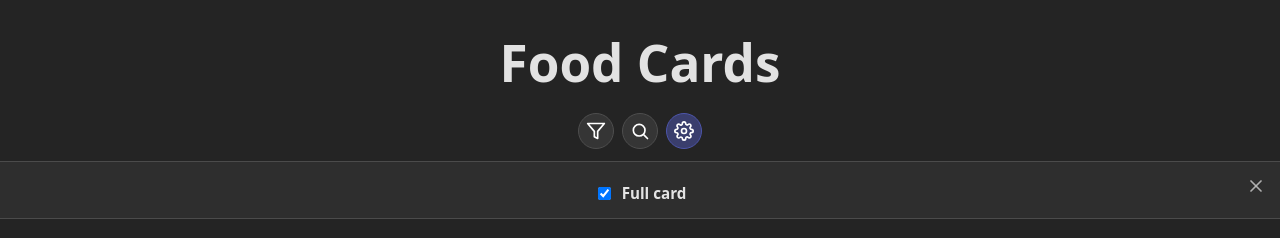
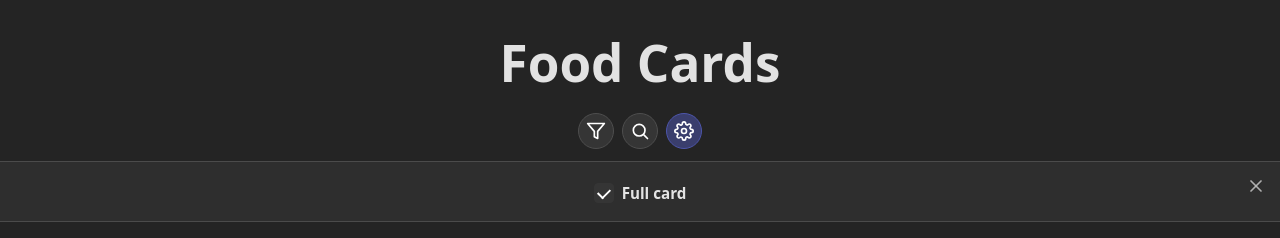
Before and after one commit to travishoki/food-cards, a React (Vite) app: page / in a window 1280 px wide. Both pictures are taken after a click on the button 684 px from the left and 130 px from the top of the page. Shown: the top 238 px of the page. Built offline with nearby package versions, Linux system fonts and the light colour scheme.

Commit message:
toggle styling

```diff
--- a/src/CardViewToggle/CardViewToggle.scss
+++ b/src/CardViewToggle/CardViewToggle.scss
@@ -10,11 +10,46 @@
 }
 
 .card-view-toggle__input {
+	appearance: none;
+	background: $color-surface;
+	border: 1px solid $color-surface;
+	border-radius: $radius-sm;
 	cursor: pointer;
+	display: inline-block;
+	height: 1.25rem;
+	margin: 0;
+	position: relative;
+	transition:
+		background 0.15s ease,
+		border-color 0.15s ease;
+	width: 1.25rem;
+
+	&:hover {
+		background: $color-surface-hover;
+		border-color: $color-border-hover;
+	}
+
+	&:focus-visible {
+		outline: 2px solid $color-active-border;
+		outline-offset: 2px;
+	}
+
+	&:checked::after {
+		border: solid $color-text-white;
+		border-width: 0 2px 2px 0;
+		content: "";
+		height: 0.6rem;
+		left: 50%;
+		position: absolute;
+		top: 45%;
+		transform: translate(-50%, -50%) rotate(45deg);
+		width: 0.35rem;
+	}
 }
 
 .card-view-toggle__label {
 	color: $color-text;
+	cursor: pointer;
 	font-size: 0.95rem;
 	font-weight: 600;
 }
```
